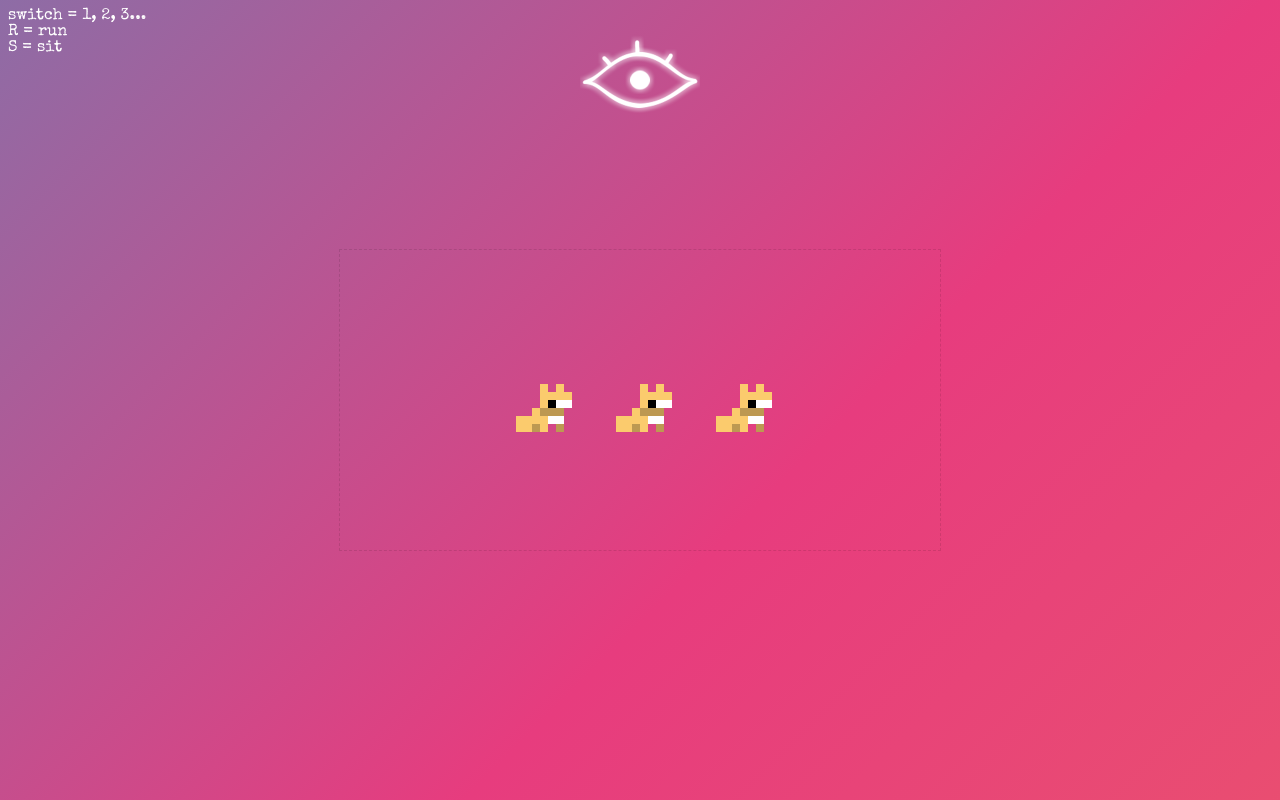
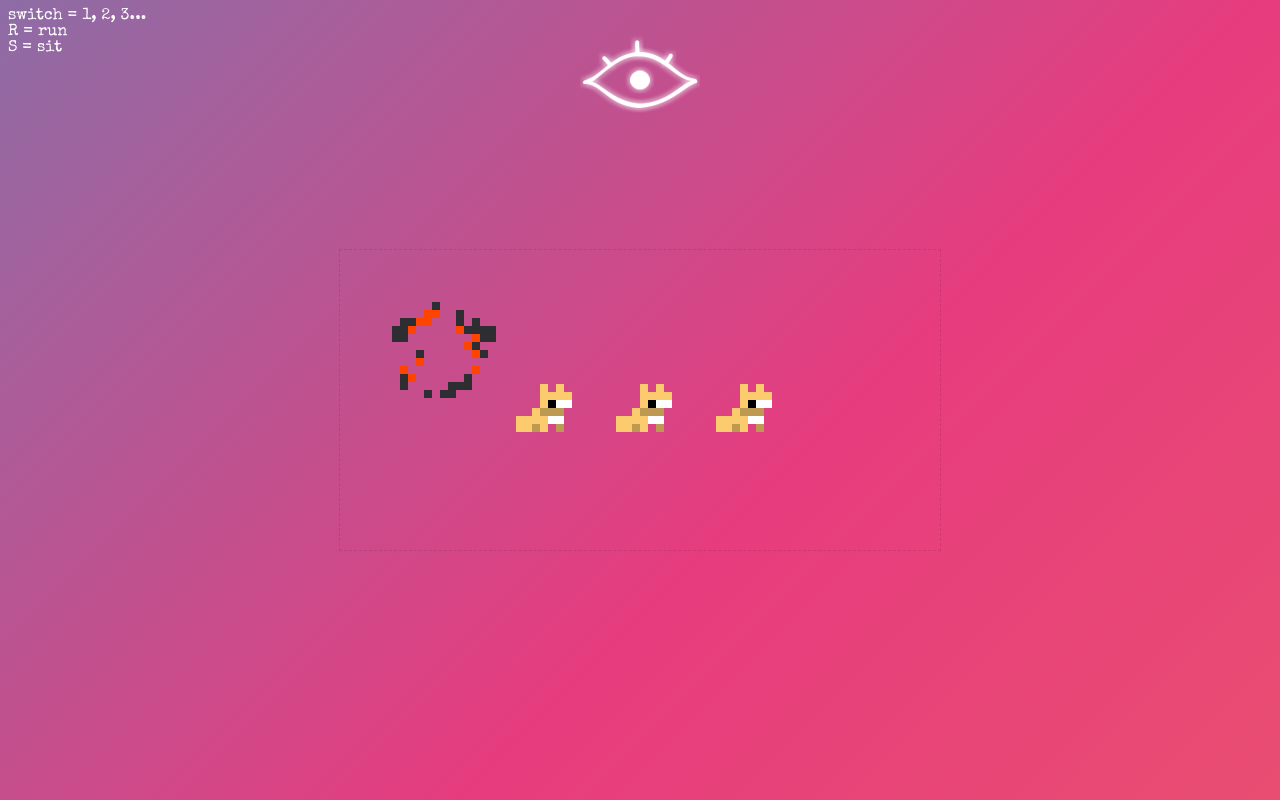
Before and after one commit to adhochero/eyeandsprite, a plain HTML site: page index.html in a window 1280 px wide. Drawn offline with nearby package versions, Linux system fonts and the light colour scheme.

Commit message:
added loop through all frames option for sprite animation

```diff
--- a/app.js
+++ b/app.js
@@ -70,6 +70,8 @@ let puppy;
 let puppy2;
 let puppy3;
 
+let explostion;
+
 window.onload = init;
 
 function init(){
@@ -77,10 +79,12 @@ function init(){
     canvas = document.getElementById('canvas');
     context = canvas.getContext('2d');
 
-    puppy = new AnimateSprite(document.getElementById("puppy"), 8, 200, 150, 5, 3, 3, 2, 12);
-    puppy2 = new AnimateSprite(document.getElementById("puppy"), 8, 300, 150, 5, 3, 3, 2, 12);
-    puppy3 = new AnimateSprite(document.getElementById("puppy"), 8, 400, 150, 5, 3, 3, 2, 12);
+    puppy = new AnimateSprite(document.getElementById("puppy"), 8, 200, 150, 5, 3, 3, 2, 12, false);
+    puppy2 = new AnimateSprite(document.getElementById("puppy"), 8, 300, 150, 5, 3, 3, 2, 12, false);
+    puppy3 = new AnimateSprite(document.getElementById("puppy"), 8, 400, 150, 5, 3, 3, 2, 12, false);
     target = puppy;
+
+    explostion = new AnimateSprite(document.getElementById("explostion"), 8, 100, 100, 2, 3, 1, 2, 4, true);
 
     // Start the first frame request
     window.requestAnimationFrame(gameLoop);
@@ -111,10 +115,11 @@ function draw(){
     context.clearRect(0, 0, canvas.width, canvas.height);
 
     //draw below
-    //drawSprite();
     puppy.drawSprite(context);
     puppy2.drawSprite(context);
     puppy3.drawSprite(context);
+
+    explostion.drawSprite(context);
 }
 
 // _______________SWITCH ANIMATIONS___________________
@@ -148,7 +153,8 @@ document.onkeydown = function (e) {
 // _______________ANIMATE SPRITE CLASS___________________
 
 class AnimateSprite{
-    constructor(spriteSheet, scale, x, y, totalColumns, totalRows, chosenRow, framesOnRow, frameInterval){
+    constructor(spriteSheet, scale, x, y, totalColumns, totalRows, chosenRow, framesOnRow, frameInterval, playAllRows){
+        this.playAllRows = playAllRows;
         this.spriteSheet = spriteSheet;
         this.scale = scale;
         this.x = x;
@@ -175,9 +181,22 @@ class AnimateSprite{
         if(this.frameTimer > this.frameInterval){
             this.frameTimer = 0;
 
-            //loop through frames on row
-            if(this.currentFrame < this.framesOnRow - 1) this.currentFrame++;
-            else this.currentFrame = 0;
+            if(this.playAllRows){
+                //loop through all frames
+                this.currentFrame++
+                if(this.currentFrame > this.totalColumns){
+                    this.currentFrame = 0;
+                    this.chosenRow++
+                }
+                if(this.chosenRow == this.totalRows && this.currentFrame == this.framesOnRow){
+                    this.chosenRow = 0;
+                }
+            }
+            else{
+                //loop through frames on row
+                if(this.currentFrame < this.framesOnRow - 1) this.currentFrame++;
+                else this.currentFrame = 0;
+            }
         }
 
         context.imageSmoothingEnabled = false;
--- a/index.html
+++ b/index.html
@@ -26,5 +26,6 @@
       </canvas>
 
       <img id="puppy" class="hidden" src="./assets/puppy.png">
+      <img id="explostion" class="hidden" src="./assets/Explosion.png">
 </body>
 </html>
```
